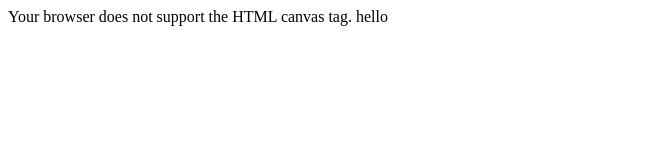
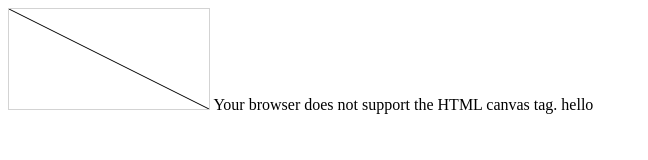
Before and after one commit to SavanaBot/SavanaBot.github.io, a plain HTML site: page index.html in a window 1280 px wide. Shown: the whole page, without its empty margins (0-648 px from the left). Drawn offline with Linux system fonts and the light colour scheme.

Commit message:
re add canvas

```diff
--- a/index.html
+++ b/index.html
@@ -7,7 +7,9 @@
 
 
   <body>
-    <script type="text/javascript" src="/JS/test.js"></script>
+    <canvas id="myCanvas" width="200" height="100" style="border:1px solid #d3d3d3;">
+        Your browser does not support the HTML canvas tag.</canvas>
+    <script type="text/javascript" src="JS/test.js"></script>
     Your browser does not support the HTML canvas tag.</canvas>
 
 
```
